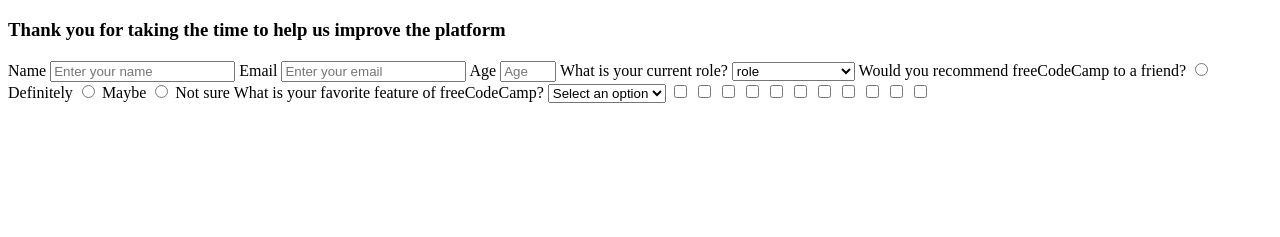
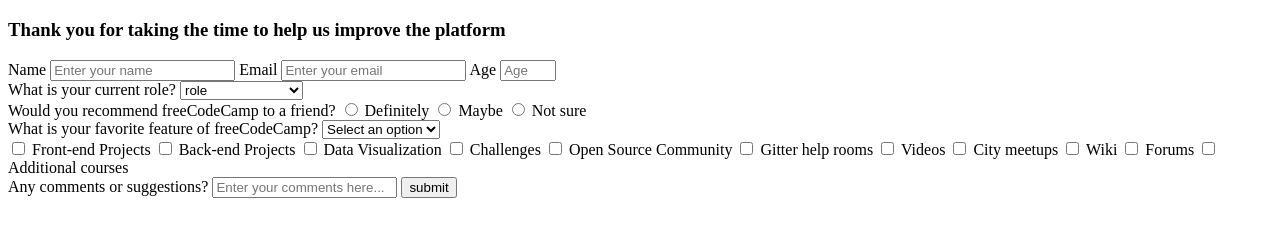
Before and after one commit to NoSleepBTW/freeCodeCamp_ResponsiveWebProjects, a plain HTML site: page survey_form/index.html in a window 1280 px wide. Shown: the part 61-298 px from the top of the page. Drawn offline with Linux system fonts and the light colour scheme.

Commit message:
Index.html file has been completed, moving on to CSS

```diff
--- a/survey_form/index.html
+++ b/survey_form/index.html
@@ -11,12 +11,15 @@
         </header>
         <main>
             <form action="" id="survey-form">
+                <div class="basic-info">
                     <label for="name" id="name-label">Name</label>
                     <input type="text" name="name" id="name" placeholder="Enter your name">
                     <label for="name" id="email-label">Email</label>
                     <input type="email" name="email" id="email" placeholder="Enter your email">
                     <label for="name" id="age-label">Age</label>
                     <input type="number" name="age" id="age" placeholder="Age" min="10" max="99">
+                </div>
+                <div class="role-dropdown">
                     <label for="dropdown">What is your current role?</label>
                     <select name="dropdown" id="dropdown">
                         <option selected="True" disabled="disabled">role</option>
@@ -26,6 +29,8 @@
                         <option value="prefNA">Prefer not to say</option>
                         <option value="other">Other</option>
                     </select>
+                </div>
+                <div class="radioBTNS">
                 <label for="recommendation">Would you recommend freeCodeCamp to a friend?</label>
                 <input type="radio" name="recommendation" id="definitely">
                 <label for="definitely">Definitely</label>
@@ -33,6 +38,8 @@
                 <label for="maybe">Maybe</label>
                 <input type="radio" name="recommendation" id="notSure">
                 <label for="notSure">Not sure</label>
+                </div>
+                <div class="feature-dropdown">
                     <label for="features">What is your favorite feature of freeCodeCamp?</label>
                     <select name="features" id="features">
                         <option selected="True" disabled="disabled">Select an option</option>
@@ -41,17 +48,36 @@
                         <option value="community">Community</option>
                         <option value="openSRC">Open Source</option>
                     </select>
-                <input type="checkbox" name="checkbox" id="" value="1">
-                <input type="checkbox" name="checkbox" id="" value="2">
-                <input type="checkbox" name="checkbox" id="" value="3">
-                <input type="checkbox" name="checkbox" id="" value="4">
-                <input type="checkbox" name="checkbox" id="" value="5">
-                <input type="checkbox" name="checkbox" id="" value="6">
-                <input type="checkbox" name="checkbox" id="" value="7">
-                <input type="checkbox" name="checkbox" id="" value="8">
-                <input type="checkbox" name="checkbox" id="" value="9">
-                <input type="checkbox" name="checkbox" id="" value="10">
-                <input type="checkbox" name="checkbox" id="" value="11">
+                </div>
+                <div class="checkboxes">
+                    <input type="checkbox" name="checkbox" id="frontEnd" value="1">
+                    <label for="frontEnd">Front-end Projects</label>
+                    <input type="checkbox" name="checkbox" id="backEnd" value="2">
+                    <label for="backEnd">Back-end Projects</label>
+                    <input type="checkbox" name="checkbox" id="dataVisualization" value="3">
+                    <label for="dataVisualization">Data Visualization</label>
+                    <input type="checkbox" name="checkbox" id="challenges" value="4">
+                    <label for="challenges">Challenges</label>
+                    <input type="checkbox" name="checkbox" id="openSRC" value="5">
+                    <label for="openSRC">Open Source Community</label>
+                    <input type="checkbox" name="checkbox" id="gitterHelp" value="6">
+                    <label for="gitterHelp">Gitter help rooms</label>
+                    <input type="checkbox" name="checkbox" id="videos" value="7">
+                    <label for="videos">Videos</label>
+                    <input type="checkbox" name="checkbox" id="cityMeetups" value="8">
+                    <label for="cityMeetups">City meetups</label>
+                    <input type="checkbox" name="checkbox" id="wiki" value="9">
+                    <label for="wiki">Wiki</label>
+                    <input type="checkbox" name="checkbox" id="forums" value="10">
+                    <label for="forums">Forums</label>
+                    <input type="checkbox" name="checkbox" id="addCourses" value="11">
+                    <label for="addCourses">Additional courses</label>
+                </div>
+                <div class="submit">
+                    <label for="suggestions">Any comments or suggestions?</label>
+                    <input type="text" name="suggestions" id="suggestions" placeholder="Enter your comments here...">
+                    <input type="submit" value="submit">
+                </div>
             </form>
         </main>
     </body>
```
Lines whose indentation alone changed are shown as unchanged.
